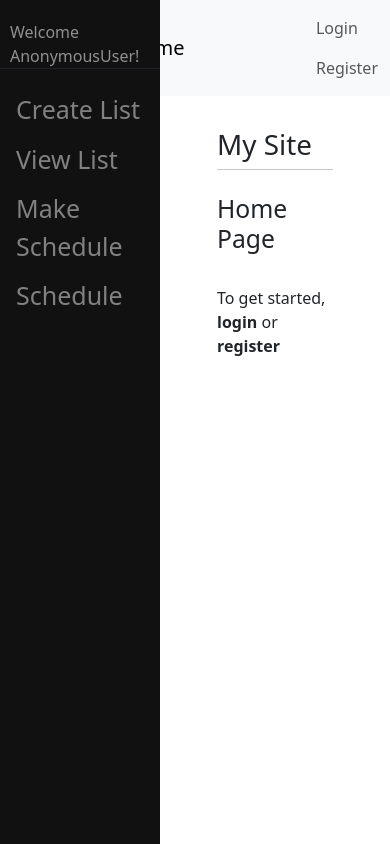
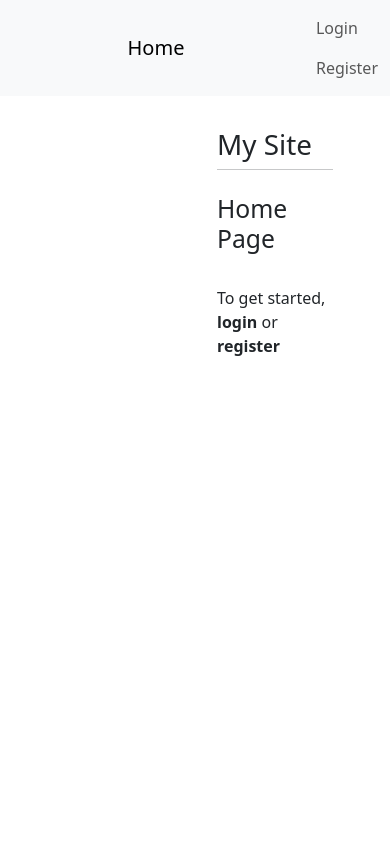
Before and after one commit to dylanp581/django_todolist, a Django app: page / in a window 390 px wide. Run offline with Django 4.2, Linux system fonts and the light colour scheme; some libraries are stand-ins or nearby versions.

Commit message:
made the mobile version more like the desktop 0.8

```diff
--- a/main/templates/main/base.html
+++ b/main/templates/main/base.html
@@ -42,6 +42,11 @@
                 padding: 0px 10px;
             }
 
+            @media (max-width: 768px) {
+                .sidenav {
+                    display: none;
+                }
+            }
         </style>
 
         <meta charset="utf-8">
@@ -60,7 +65,18 @@
                 </div>
                 <div class="navbar-nav">
                     {% if user.is_authenticated %}
-                        <a class="nav-item nav-link" href="{% url 'profile' %}">Profile</a>
+                        <div class="dropdown d-lg-none">
+                            <button class="btn btn-secondary dropdown-toggle" type="button" id="sidebarDropdown" data-bs-toggle="dropdown" aria-expanded="false">
+                                Menu
+                            </button>
+                            <ul class="dropdown-menu" aria-labelledby="sidebarDropdown">
+                                <li><a class="dropdown-item" href="{% url 'create' %}">Create List</a></li>
+                                <li><a class="dropdown-item" href="{% url 'view' %}">View List</a></li>
+                                <li><a class="dropdown-item" href="{% url 'create_schedule' %}">Make Schedule</a></li>
+                                <li><a class="dropdown-item" href="{% url 'schedule_list' %}">Schedule</a></li>
+                            </ul>
+                        </div>
+                        <a class="nav-item nav-link d-none d-lg-block" href="{% url 'profile' %}">Profile</a>
                         <form id="logout-form" action="{% url 'logout' %}" method="POST">
                             {% csrf_token %}
                             <button type="submit" class="btn btn-link nav-item nav-link">Logout</button>
@@ -74,15 +90,7 @@
         </nav>
         <div class="container mt-4">
         {% if user.is_authenticated %}
-        <div class="sidenav">
-            <p id="username" class="border-bottom border-dark">Welcome {{ user }}!</p>
-            <a href="{% url 'create' %}">Create List</a>
-            <a href="{% url 'view' %}">View List</a>
-            <a href="{% url 'create_schedule' %}">Make Schedule</a>
-            <a href="{% url 'schedule_list' %}">Schedule</a>
-        </div>
-        {% else %}
-        <div class="sidenav">
+        <div class="sidenav d-none d-lg-block">
             <p id="username" class="border-bottom border-dark">Welcome {{ user }}!</p>
             <a href="{% url 'create' %}">Create List</a>
             <a href="{% url 'view' %}">View List</a>
```
